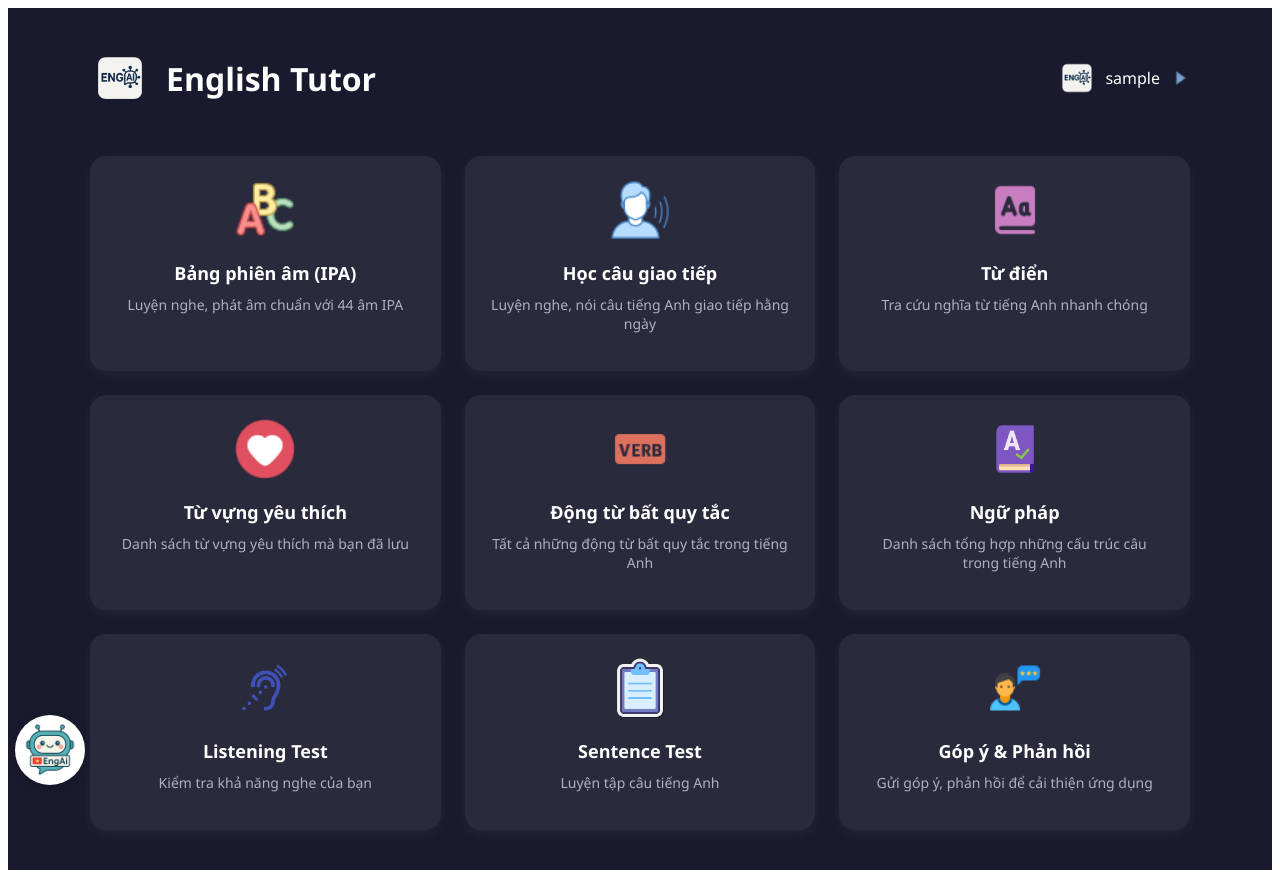
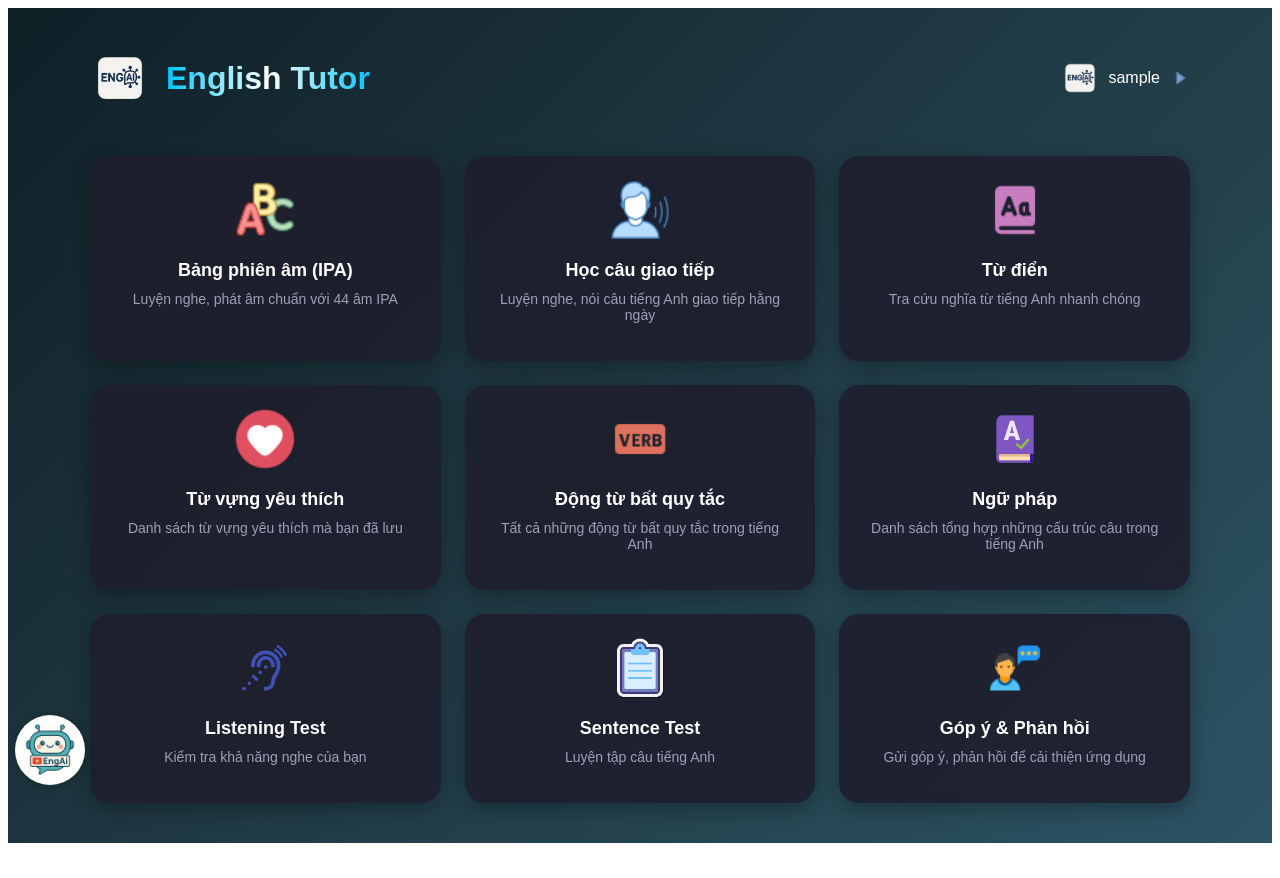
Before and after one commit to dutch25/EnglishTutor, a Vue app in the folder frontend/: page /home in a window 1280 px wide. After the commit the page ends 851 px from the top, so only its background shows below. Built offline with nearby package versions, Linux system fonts and the light colour scheme; sample sign-in values are in the browser's storage.

Commit message:
edit home and chatbot

```diff
--- a/frontend/src/views/ChatBot.vue
+++ b/frontend/src/views/ChatBot.vue
@@ -21,7 +21,7 @@
       }"
     >
       <div class="chat-header" @mousedown="startWindowDrag">
-        <span>DynoBot Chat 🤖</span>
+        <span>EngAI Bot</span>
         <button @click.stop="closeChat">✖</button>
       </div>
 
@@ -75,7 +75,10 @@ export default {
       isAnimating: false,
       userMessage: "",
       messages: [
-        { sender: "bot", html: "Xin chào! Hãy chat với DynoBot nhé 🚀" },
+        { sender: "bot", html: "Chào mừng bạn đến với nền tảng học English trực tuyến EngAI!" },
+      ],
+      messages2:[
+        { sender: "bot", html: "Tôi có thể giúp gì cho bạn!" },
       ],
       typing: false,
       drag: { target: null, offsetX: 0, offsetY: 0 },
@@ -86,6 +89,9 @@ export default {
   mounted() {
     this.showChat = localStorage.getItem("chat_open") === "true";
     this.bubblePos = { x: 0, y: 0 };  // Khởi đầu không cần set toạ độ tuyệt đối.
+    if (this.showChat && this.messages2.length > 0) {
+    this.messages.push(...this.messages2);
+  }
   },
   methods: {
     closeChat() {
--- a/frontend/src/views/Home.vue
+++ b/frontend/src/views/Home.vue
@@ -161,12 +161,12 @@ export default {
 
 <style scoped>
 .app-wrapper {
-  background-color: #1a1a2e;
+  background: linear-gradient(135deg, #0f2027, #203a43, #2c5364);
   color: #ffffff;
   min-height: 100vh;
   padding: 40px 20px;
   box-sizing: border-box;
-  font-family: "Segoe UI", sans-serif;
+  font-family: 'Poppins', sans-serif;
   display: flex;
   flex-direction: column;
   align-items: center;
@@ -201,7 +201,9 @@ export default {
 .title {
   font-size: 32px;
   font-weight: bold;
-  color: #ffffff;
+  background: linear-gradient(90deg, #00c6ff, #ffffff, #00c6ff);
+  -webkit-background-clip: text;
+  -webkit-text-fill-color: transparent;
   margin: 0;
 }
 
@@ -214,6 +216,8 @@ export default {
 .user-info {
   display: flex;
   align-items: center;
+  background: transparent; /* Bỏ border */
+  padding: 0;
 }
 
 .user-avatar {
@@ -229,11 +233,6 @@ export default {
   margin-right: 12px;
 }
 
-.user-section {
-  display: flex;
-  align-items: center;
-}
-
 .account-menu-wrapper {
   position: relative;
   cursor: pointer;
@@ -245,35 +244,35 @@ export default {
   width: 18px;
   height: 18px;
   transition: transform 0.3s ease;
-  transform: rotate(-90deg); /* Mặc định nằm ngang */
+  transform: rotate(-90deg);
 }
 
 .menu-icon.rotated {
-  transform: rotate(0deg); /* Khi mở menu thì quay xuống dưới */
+  transform: rotate(0deg);
 }
 
 .account-menu {
   position: absolute;
   right: 0;
   top: 120%;
-  background-color: #2a2a3d;
-  border-radius: 8px;
-  box-shadow: 0 4px 8px rgba(0, 0, 0, 0.2);
+  background: rgba(20, 20, 30, 0.95); /* Đậm hơn */
+  border-radius: 12px;
+  box-shadow: 0 6px 20px rgba(0, 0, 0, 0.4);
   margin-top: 8px;
   z-index: 999;
   min-width: 160px;
 }
 
 .menu-item {
-  padding: 10px 16px;
+  padding: 12px 16px;
   color: #ffffff;
   font-size: 14px;
   cursor: pointer;
-  transition: background-color 0.3s;
+  transition: background 0.3s;
 }
 
 .menu-item:hover {
-  background-color: #40405a;
+  background: rgba(255, 255, 255, 0.1);
 }
 
 .feature-grid {
@@ -285,18 +284,19 @@ export default {
 }
 
 .feature-card {
-  background-color: #2a2a3d;
-  border-radius: 16px;
+  background: rgba(30, 30, 45, 0.9); /* Tối hơn, đậm hơn */
+  backdrop-filter: blur(5px);
+  border-radius: 20px;
   padding: 24px;
   text-align: center;
   transition: all 0.3s ease;
-  box-shadow: 0 4px 12px rgba(255, 255, 255, 0.05);
+  box-shadow: 0 6px 20px rgba(0, 0, 0, 0.3);
   cursor: pointer;
 }
 
 .feature-card:hover {
   transform: translateY(-6px);
-  box-shadow: 0 8px 20px rgba(255, 255, 255, 0.1);
+  box-shadow: 0 10px 30px rgba(0, 0, 0, 0.5);
 }
 
 .feature-icon {
@@ -314,7 +314,7 @@ export default {
 
 .feature-description {
   font-size: 14px;
-  color: #b0b0c3;
+  color: #a0a0b5;
   margin-top: 10px;
 }
 </style>
```
